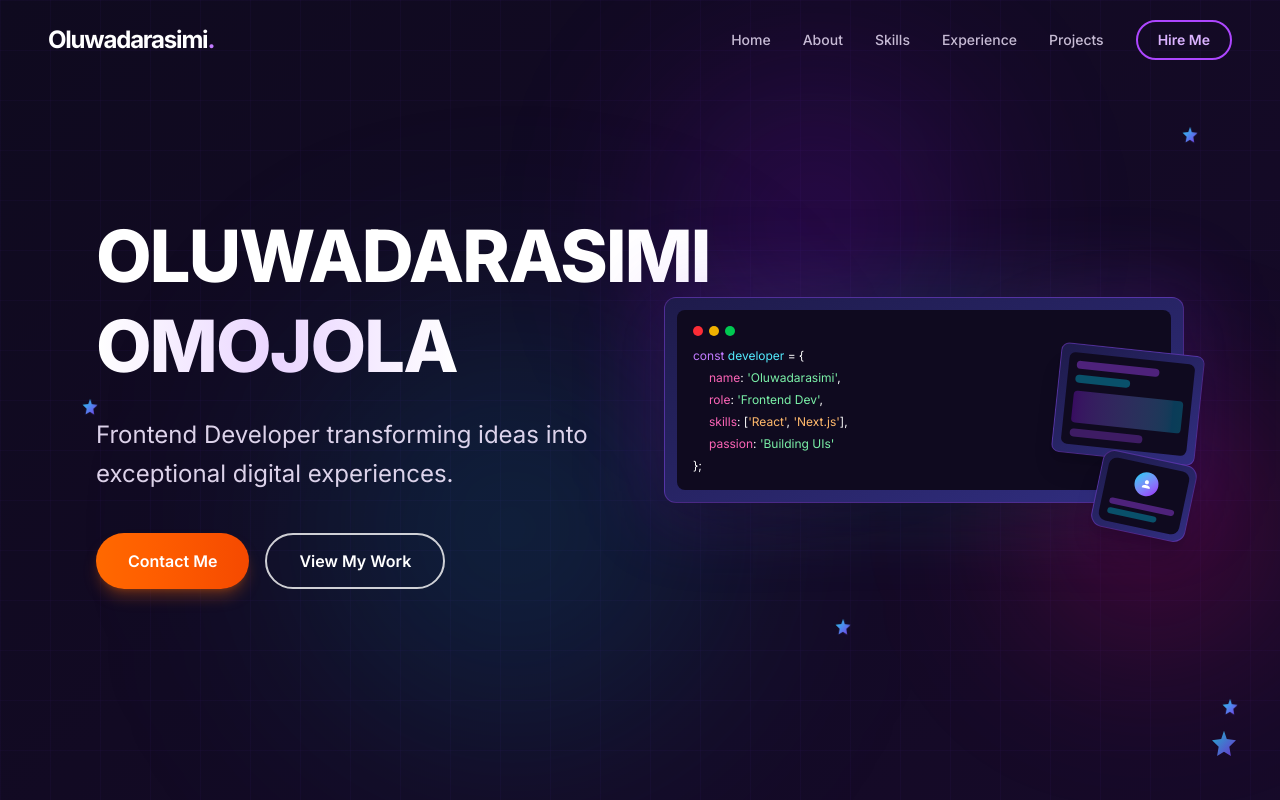
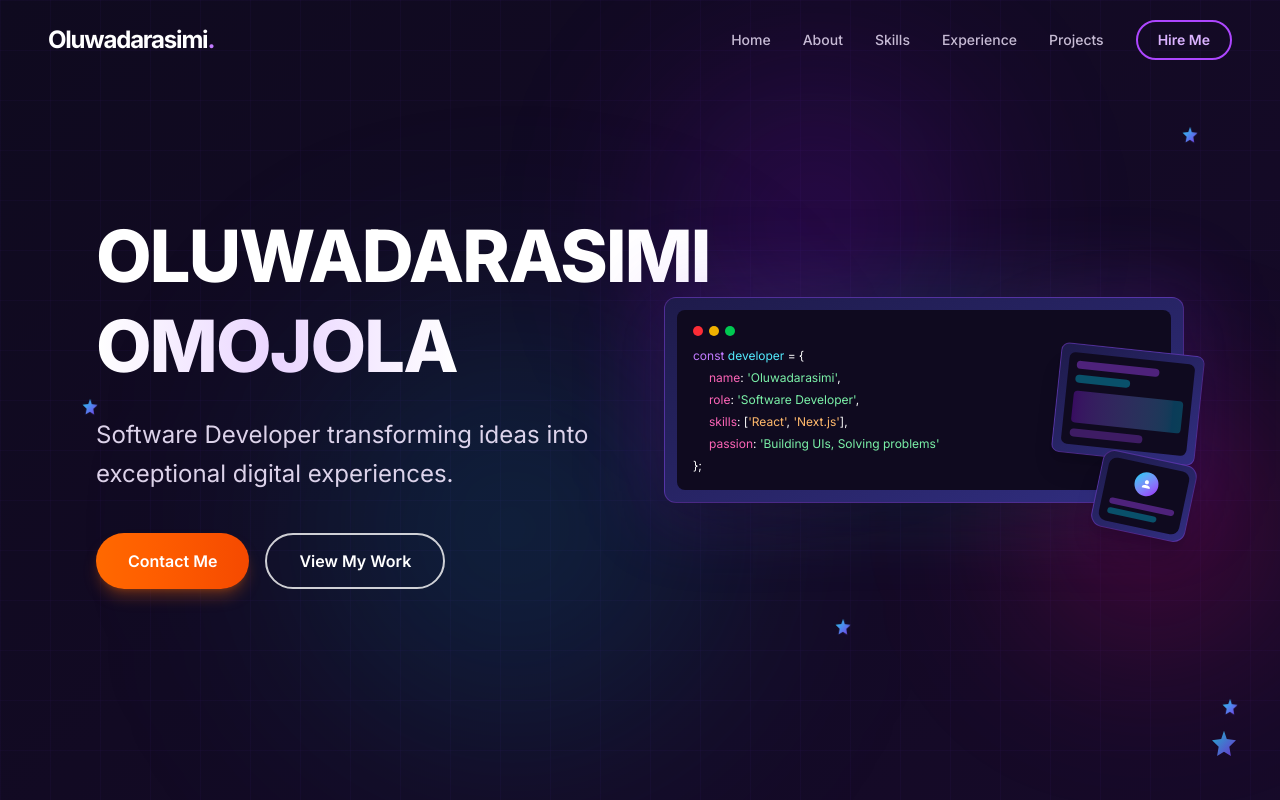
Before and after one commit to Darasimi010/portfolio, a Next.js app: page / in a window 1280 px wide. Shown: the top 800 px of the page. Built offline with nearby package versions, Linux system fonts and the light colour scheme.

Commit message:
changed my copy in the hero section

```diff
--- a/components/sections/Hero.tsx
+++ b/components/sections/Hero.tsx
@@ -37,11 +37,32 @@ const DeviceMockups = () => (
           <div className="w-2.5 h-2.5 rounded-full bg-green-500"></div>
         </div>
         <div className="space-y-1.5 text-[10px] sm:text-xs">
-          <p><span className="text-purple-400">const</span> <span className="text-cyan-300">developer</span> = {"{"}</p>
-          <p className="pl-4"><span className="text-pink-400">name</span>: <span className="text-green-300">&apos;Oluwadarasimi&apos;</span>,</p>
-          <p className="pl-4"><span className="text-pink-400">role</span>: <span className="text-green-300">&apos;Frontend Dev&apos;</span>,</p>
-          <p className="pl-4"><span className="text-pink-400">skills</span>: [<span className="text-orange-300">&apos;React&apos;</span>, <span className="text-orange-300">&apos;Next.js&apos;</span>],</p>
-          <p className="pl-4"><span className="text-pink-400">passion</span>: <span className="text-green-300">&apos;Building UIs&apos;</span></p>
+          <p>
+            <span className="text-purple-400">const</span>{" "}
+            <span className="text-cyan-300">developer</span> = {"{"}
+          </p>
+          <p className="pl-4">
+            <span className="text-pink-400">name</span>:{" "}
+            <span className="text-green-300">&apos;Oluwadarasimi&apos;</span>,
+          </p>
+          <p className="pl-4">
+            <span className="text-pink-400">role</span>:{" "}
+            <span className="text-green-300">
+              &apos;Software Developer&apos;
+            </span>
+            ,
+          </p>
+          <p className="pl-4">
+            <span className="text-pink-400">skills</span>: [
+            <span className="text-orange-300">&apos;React&apos;</span>,{" "}
+            <span className="text-orange-300">&apos;Next.js&apos;</span>],
+          </p>
+          <p className="pl-4">
+            <span className="text-pink-400">passion</span>:{" "}
+            <span className="text-green-300">
+              &apos;Building UIs, Solving problems&apos;
+            </span>
+          </p>
           <p>{"}"};</p>
         </div>
       </div>
@@ -63,8 +84,12 @@ const DeviceMockups = () => (
     <div className="absolute -right-2 -bottom-8 w-20 sm:w-24 bg-gradient-to-br from-[#1e1b4b] to-[#312e81] rounded-xl p-1.5 shadow-xl border border-purple-500/30 transform rotate-12">
       <div className="bg-[#0f0a1f] rounded-lg p-2">
         <div className="w-6 h-6 mx-auto mb-2 rounded-full bg-gradient-to-br from-cyan-400 to-purple-600 flex items-center justify-center">
-          <svg className="w-3 h-3 text-white" fill="currentColor" viewBox="0 0 24 24">
-            <path d="M12 12c2.21 0 4-1.79 4-4s-1.79-4-4-4-4 1.79-4 4 1.79 4 4 4zm0 2c-2.67 0-8 1.34-8 4v2h16v-2c0-2.66-5.33-4-8-4z"/>
+          <svg
+            className="w-3 h-3 text-white"
+            fill="currentColor"
+            viewBox="0 0 24 24"
+          >
+            <path d="M12 12c2.21 0 4-1.79 4-4s-1.79-4-4-4-4 1.79-4 4 1.79 4 4 4zm0 2c-2.67 0-8 1.34-8 4v2h16v-2c0-2.66-5.33-4-8-4z" />
           </svg>
         </div>
         <div className="space-y-1">
@@ -111,7 +136,8 @@ export default function Hero() {
               </h1>
 
               <p className="text-lg sm:text-xl md:text-2xl text-purple-100/90 mb-10 max-w-xl leading-relaxed">
-                Frontend Developer transforming ideas into exceptional digital experiences.
+                Software Developer transforming ideas into exceptional digital
+                experiences.
               </p>
 
               <div className="flex flex-col sm:flex-row gap-4">
@@ -134,7 +160,13 @@ export default function Hero() {
 
       {/* Bottom decorative star */}
       <div className="absolute bottom-10 right-10">
-        <svg width="32" height="32" viewBox="0 0 24 24" fill="none" className="animate-pulse-glow">
+        <svg
+          width="32"
+          height="32"
+          viewBox="0 0 24 24"
+          fill="none"
+          className="animate-pulse-glow"
+        >
           <path
             d="M12 2L14.09 8.26L21 9.27L16 14.14L17.18 21.02L12 17.77L6.82 21.02L8 14.14L3 9.27L9.91 8.26L12 2Z"
             fill="url(#bottomStar)"
```
